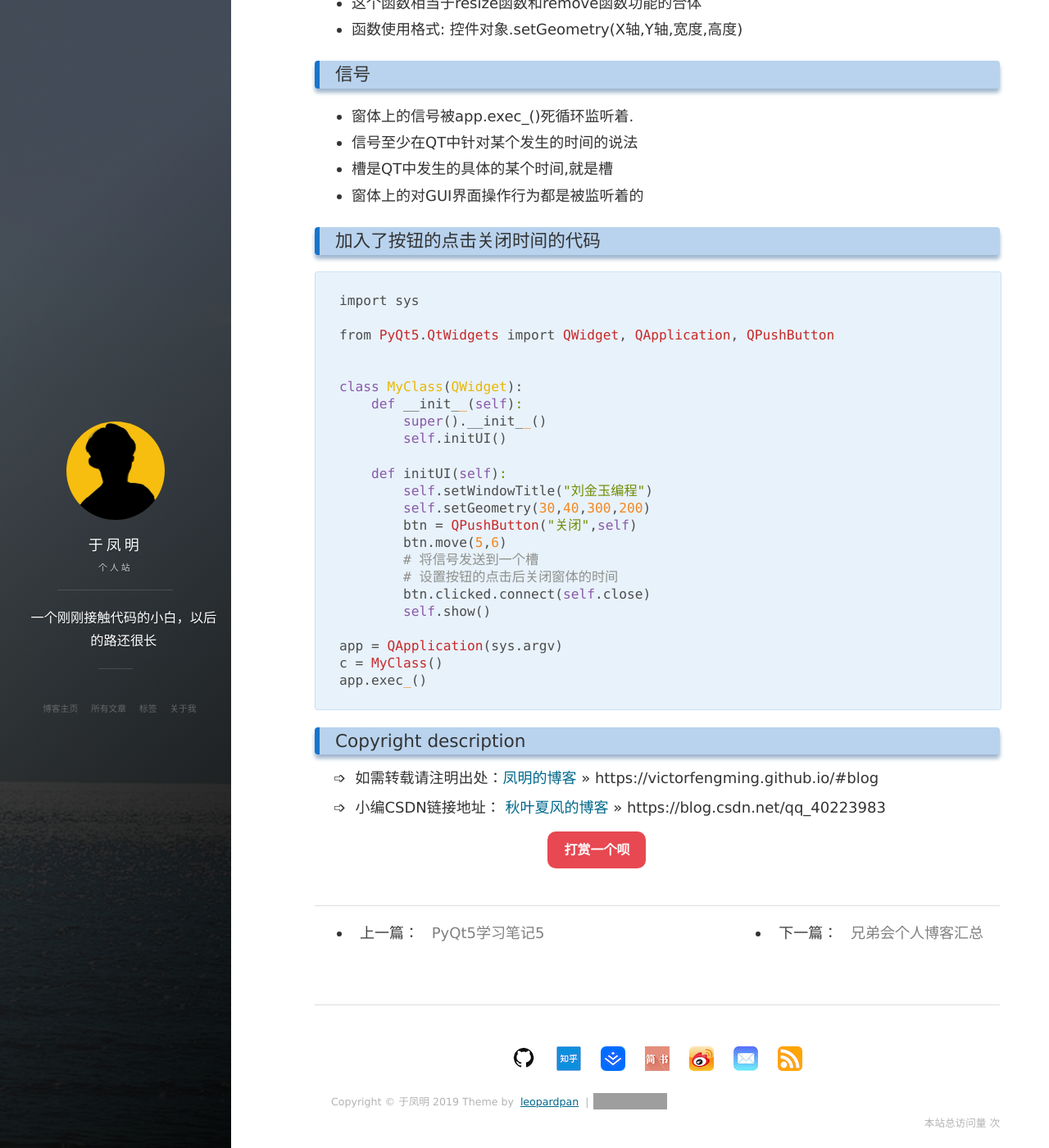
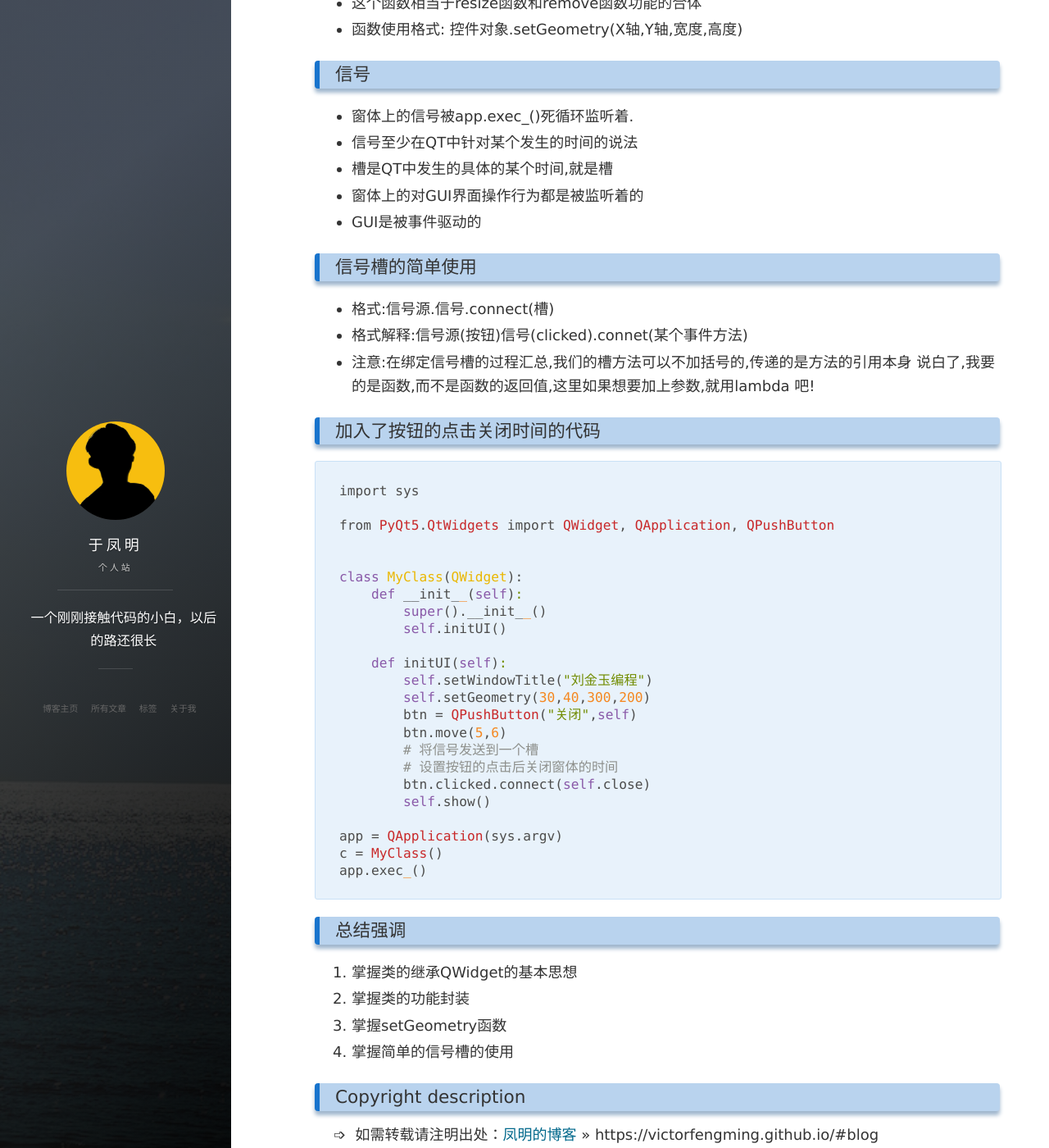
Before and after one commit to victorfengming/victorfengming.github.io.leopardpan, a Jekyll site: the page built from _posts/python/pyqt5/2019-10-31-pyqt5-note6.markdown, in a window 1280 px wide and 1400 px high, scrolled down 1136 px. Shown: the whole window at 82% size. Built offline with Jekyll 4.4.1, drawn with Linux system fonts in a browser that asks for light colours; nearby versions of some CDN libraries; comment, search, counter and statistics services are not loaded; grey boxes are pictures that could not be loaded.

Commit message:
PyQt5的第六课 - PyQt5类的封装

````diff
--- a/_posts/python/pyqt5/2019-10-31-pyqt5-note6.markdown
+++ b/_posts/python/pyqt5/2019-10-31-pyqt5-note6.markdown
@@ -4,7 +4,6 @@ title: "PyQt5学习笔记6"
 date: 2019-10-31
 tags: Python solution basis PyQt5
 ---
-
 
 
 # PyQt5的第六课 - PyQt5类的封装
@@ -51,6 +50,14 @@ if __name__ == '__main__':
 - 信号至少在QT中针对某个发生的时间的说法
 - 槽是QT中发生的具体的某个时间,就是槽
 - 窗体上的对GUI界面操作行为都是被监听着的
+- GUI是被事件驱动的
+
+
+### 信号槽的简单使用
+- 格式:信号源.信号.connect(槽)
+- 格式解释:信号源(按钮)信号(clicked).connet(某个事件方法)
+- 注意:在绑定信号槽的过程汇总,我们的槽方法可以不加括号的,传递的是方法的引用本身
+说白了,我要的是函数,而不是函数的返回值,这里如果想要加上参数,就用lambda 吧!
 
 ### 加入了按钮的点击关闭时间的代码
 ```python
@@ -78,3 +85,9 @@ app = QApplication(sys.argv)
 c = MyClass()
 app.exec_()
 ```
+
+### 总结强调
+1. 掌握类的继承QWidget的基本思想
+2. 掌握类的功能封装
+3. 掌握setGeometry函数
+4. 掌握简单的信号槽的使用
````
